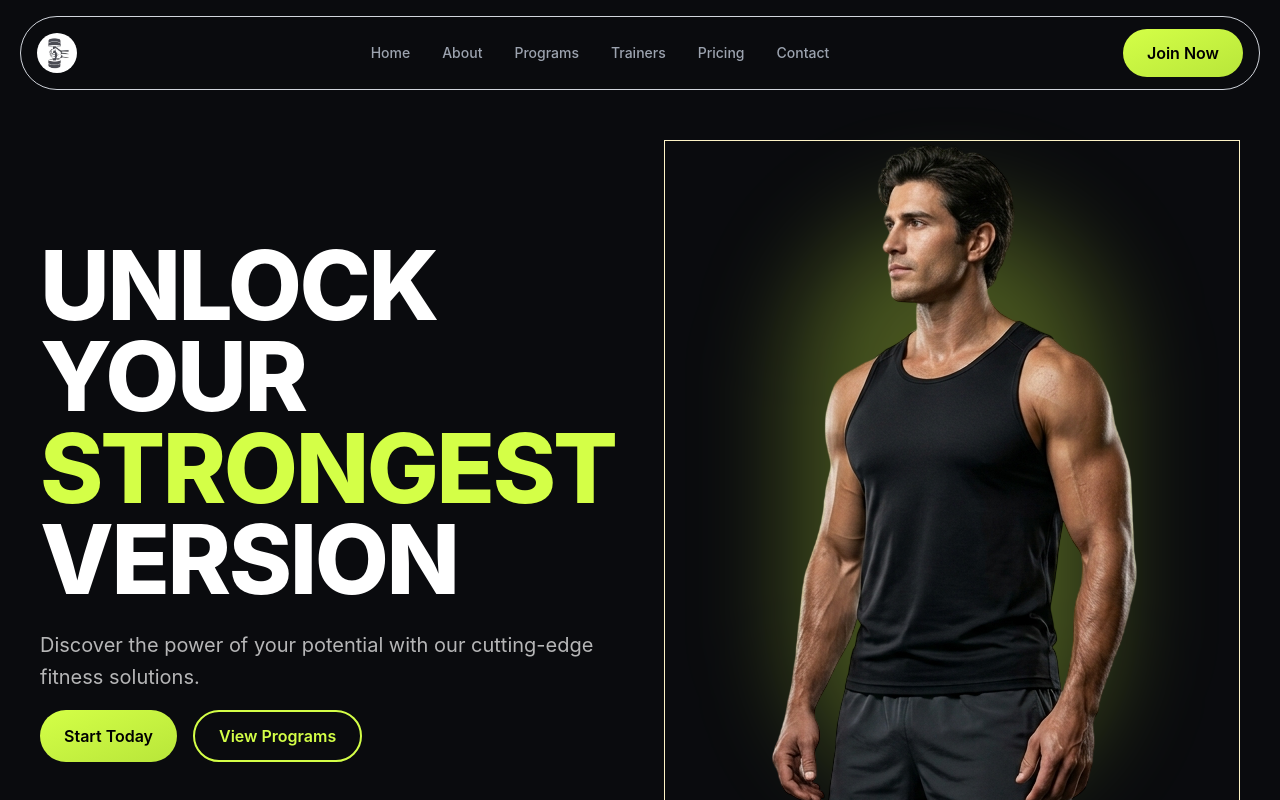
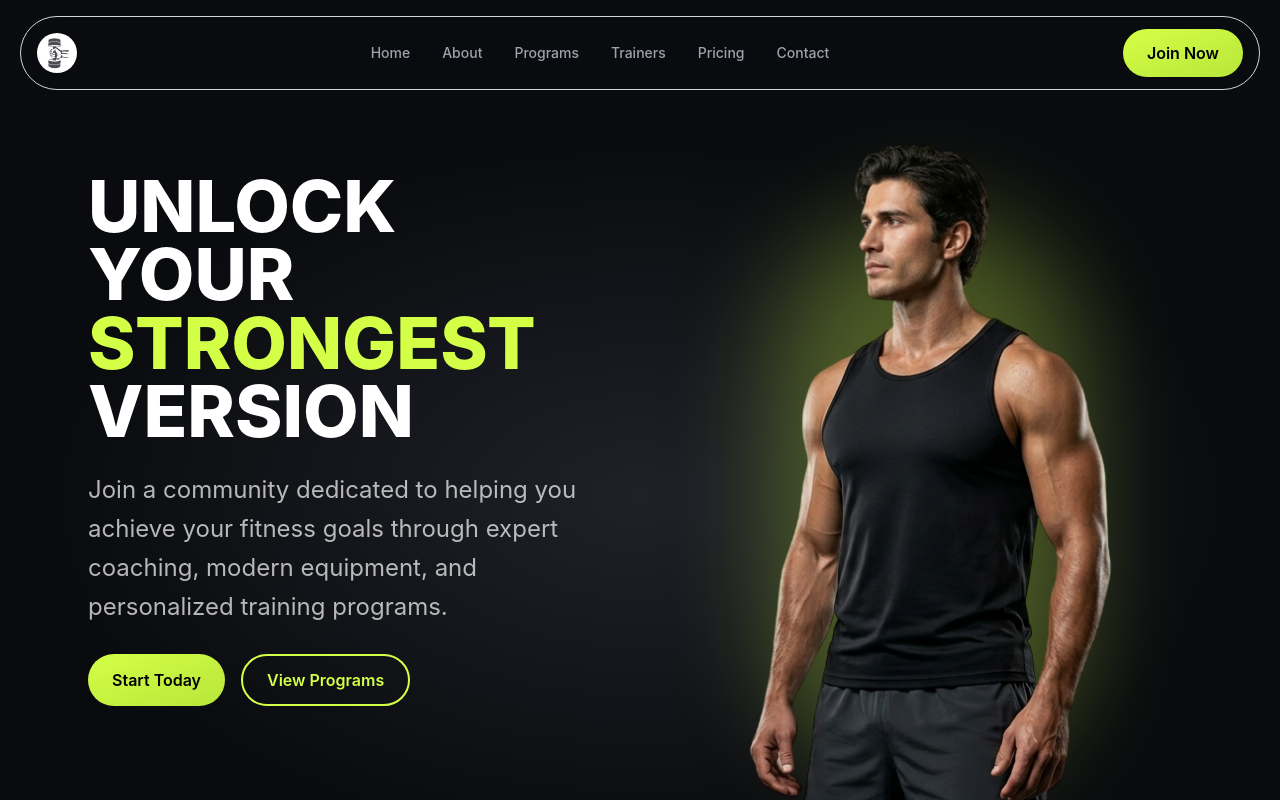
Before and after one commit to Ubaid-Stack/IronPeak, a React (Vite) app: page / in a window 1280 px wide. Built offline with nearby package versions, Linux system fonts and the light colour scheme.

Commit message:
Refactor: Hero section

```diff
--- a/src/components/Hero/Hero.tsx
+++ b/src/components/Hero/Hero.tsx
@@ -4,34 +4,35 @@ import heroImage from "../../assets/hero.png";
 
 const Hero = () => {
   return (
-    <section>
-      <div className="mt-28 lg:mt-35 flex flex-col lg:flex-row items-center lg:justify-between gap-10 lg:gap-12">
+    <section className="mt-28 md:mt-35 px-6 lg:px-12 [background:var(--gradient-hero)]">
+      <div className="flex flex-col lg:flex-row gap-10 lg:gap-12 max-w-7xl mx-auto">
         {/* Text column */}
-        <div className="flex flex-col justify-center gap-4 lg:w-1/2">
-          <h1 className="text-4xl font-extrabold leading-[0.95] tracking-tight text-(--color-text-white) sm:text-5xl md:text-6xl lg:text-7xl xl:text-8xl">
+        <div className="flex flex-col gap-4 lg:w-1/2">
+          <h1 className="text-4xl font-extrabold leading-[0.95] text-(--color-text-white) sm:text-5xl md:text-6xl xl:text-7xl lg:mt-8">
             UNLOCK YOUR <br />
             <span className="text-(--color-cta-primary)">STRONGEST</span> <br />
             VERSION
           </h1>
           <Description
-            text="Discover the power of your potential with our cutting-edge fitness solutions."
+            text="Join a community dedicated to helping you achieve your fitness goals through expert coaching, modern equipment, and personalized training programs."
             className="block max-w-xl text-base leading-relaxed
-            text-(--color-text-white)/70 sm:text-lg md:text-xl lg:text-xl mt-2"
+            text-(--color-text-white)/70 sm:text-lg md:text-xl xl:text-2xl mt-2"
           />
-          <div className="flex flex-col gap-4 md:flex-row">
+          <div className="flex flex-col gap-4 mt-3 md:flex-row">
             <PrimaryButton text="Start Today" />
             <GhostButton text="View Programs" />
           </div>
         </div>
 
         {/* Image column */}
-        <div className="flex items-center justify-center w-full lg:w-1/2 border border-amber-100">
+        <div className="flex items-center justify-center w-full lg:w-1/2">
           <div className="relative">
-            <div className="absolute inset-0 bg-(--color-cta-primary)/30 blur-3xl rounded-full scale-80" />
+            <div className="absolute inset-0 bg-(--color-cta-primary)/30 blur-3xl rounded-full scale-[0.8]" />
             <img
               src={heroImage}
-              alt="Hero Image"
-              className="w-55 lg:w-auto lg:max-w-md relative"
+              alt="Athlete mid-lift in the gym"
+              fetchPriority="high"
+              className="relative w-55 sm:w-64 lg:w-70 xl:w-96"
             />
           </div>
         </div>
--- a/src/index.css
+++ b/src/index.css
@@ -21,7 +21,7 @@
   --color-success: #34d399;
 
   /* Gradients */
-  --gradient-hero: radial-gradient(ellipse at 70% 50%, #1e2128 0%, #0a0b0e 70%);
+  --gradient-hero: radial-gradient(ellipse at 50% 50%, #1e2128 0%, #0a0b0e 70%);
   --gradient-cta: linear-gradient(135deg, #d4ff47 0%, #b8e63a 100%);
   --gradient-card: linear-gradient(145deg, #15171c 0%, #1a1d24 100%);
 
```
